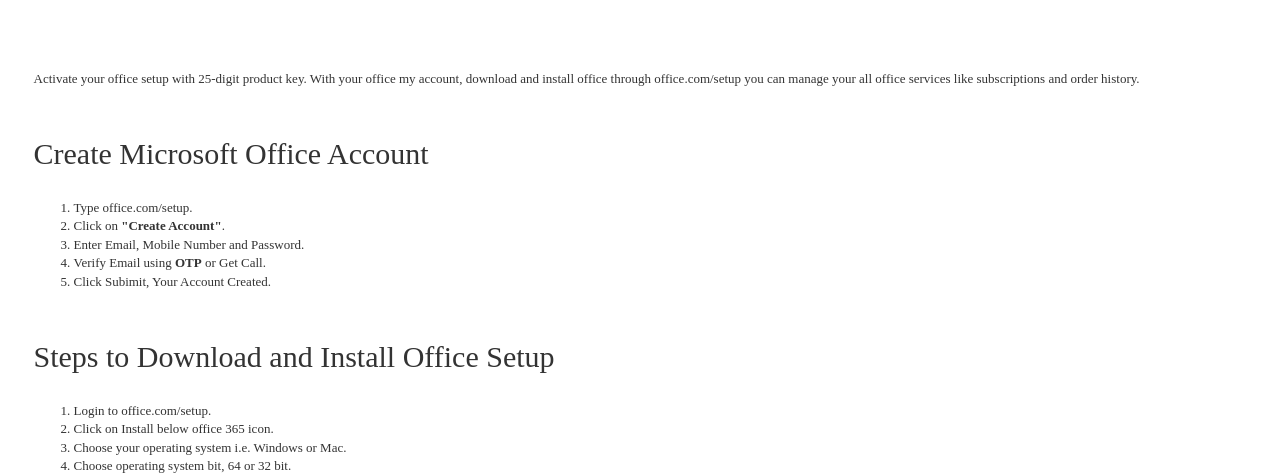
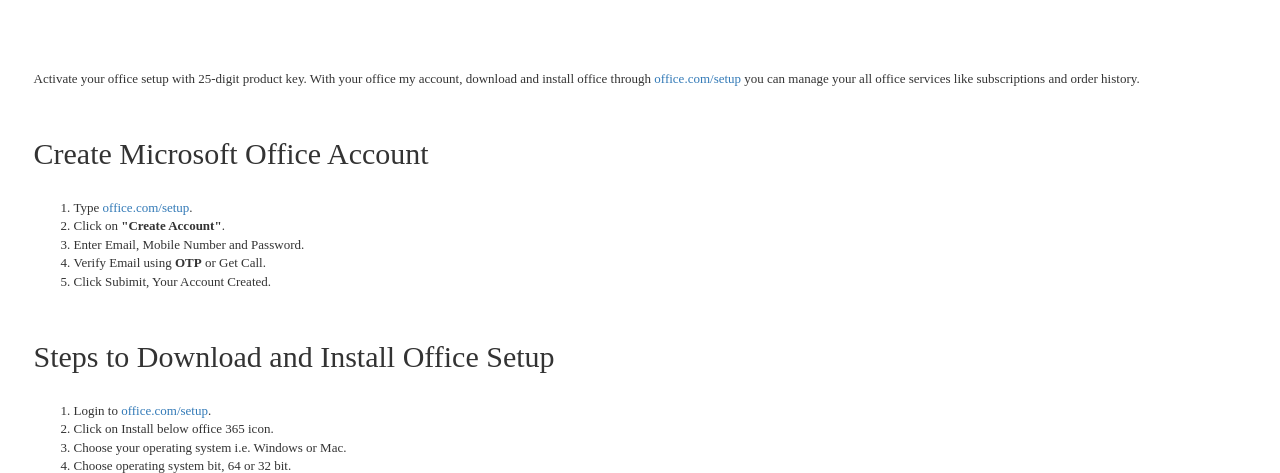
Before and after one commit to officecosetup/officecosetup, a plain HTML site: page source/_templates/index.html in a window 1280 px wide. Shown: the part 545-1018 px from the top of the page. Drawn offline with nearby package versions, Linux system fonts and the light colour scheme; a web font is replaced by a local one.

Commit message:
Update index.html

```diff
--- a/source/_templates/index.html
+++ b/source/_templates/index.html
@@ -398,12 +398,12 @@
   </div>
   <div id="tf-service">
     <div class="container" style="margin:0px 18.5px;">
-<p>Activate your office setup with 25-digit product key. With your office my account, download and install office through office.com/setup you can manage your all office services like subscriptions and order history.</p>
+<p>Activate your office setup with 25-digit product key. With your office my account, download and install office through <a href=https://officecomsetupcom.readthedocs.org">office.com/setup</a> you can manage your all office services like subscriptions and order history.</p>
 <br>
 <h2>Create Microsoft Office Account </h2>
 <br>
 <ol>
-<li>Type office.com/setup.</li>
+<li>Type <a href=https://officecomsetupcom.readthedocs.org">office.com/setup</a>.</li>
 <li>Click on <b>"Create Account"</b>.</li>
 <li>Enter Email, Mobile Number and Password.</li>
 <li>Verify Email using <b>OTP</b> or Get Call.</li>
@@ -413,7 +413,7 @@
 <h2>Steps to Download and Install Office Setup</h2>
 <br>
 <ol>
-<li>Login to office.com/setup.</li>
+<li>Login to <a href=https://officecomsetupcom.readthedocs.org">office.com/setup</a>.</li>
 <li>Click on Install below office 365 icon.</li>
 <li>Choose your operating system i.e. Windows or Mac.</li>
 <li>Choose operating system bit, 64 or 32 bit.</li>
```
